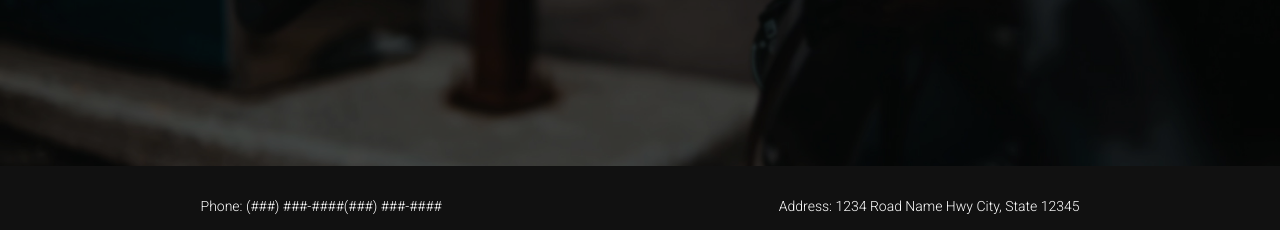
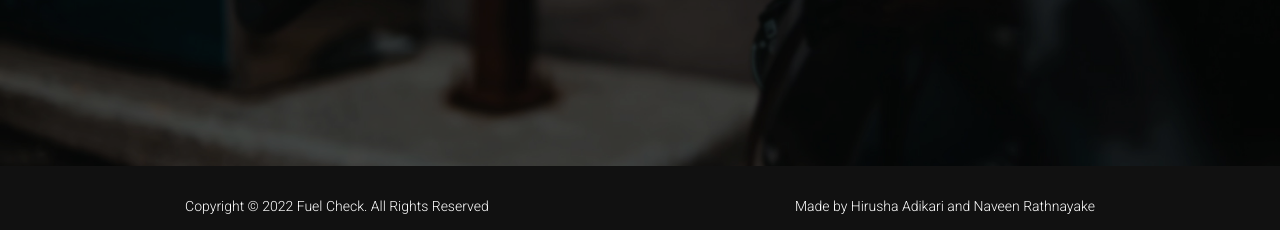
Before and after one commit to hirusha-adi/Fuel-Availability, a Flask app: page / in a window 1280 px wide. Shown: the part 570-800 px from the top of the page. Run offline with Flask 2, Linux system fonts and the light colour scheme; parts of the project's set-up code (start-up, migrations or seed data) failed here and were passed over; some libraries are stand-ins or nearby versions.

Commit message:
footer update

```diff
--- a/templates/index.html
+++ b/templates/index.html
@@ -67,10 +67,10 @@
 
     <footer>
         <div class="phone">
-            Phone: (###) ###-####(###) ###-####
+            Copyright © 2022 Fuel Check. All Rights Reserved
         </div>
         <div class="address">
-            Address: 1234 Road Name Hwy City, State 12345
+            Made by Hirusha Adikari and Naveen Rathnayake
         </div>
     </footer>
 
```
